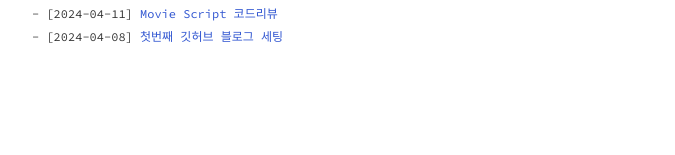
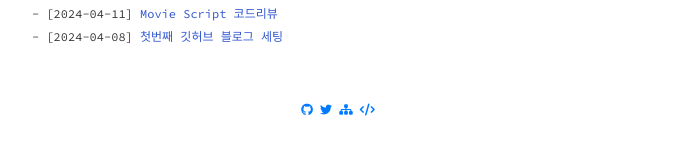
Before and after one commit to pozuhtuhv/pozuhtuhv.github.io, a Jekyll site: the page built from index.html, in a window 1280 px wide. Shown: the part 606-761 px from the top of the page, without its empty margins (302-977 px from the left). Built offline with Jekyll 4.4.1, drawn with Linux system fonts in a browser that asks for light colours; nearby versions of some CDN libraries.

Commit message:
(edit) footer_icon_font

```diff
--- a/_includes/head.html
+++ b/_includes/head.html
@@ -6,6 +6,8 @@
   <meta name="google-adsense-account" content="ca-pub-3426230094241844">
    <!-- Global site tag (gtag.js) - Google Analytics -->
   <script async src="https://www.googletagmanager.com/gtag/js?id=G-Z7XW12ZZES"></script>
+
+  <link rel="stylesheet" href="https://cdnjs.cloudflare.com/ajax/libs/font-awesome/6.6.0/css/all.min.css">
   <script>
     window.dataLayer = window.dataLayer || [];
     function gtag() { dataLayer.push(arguments); }
```
